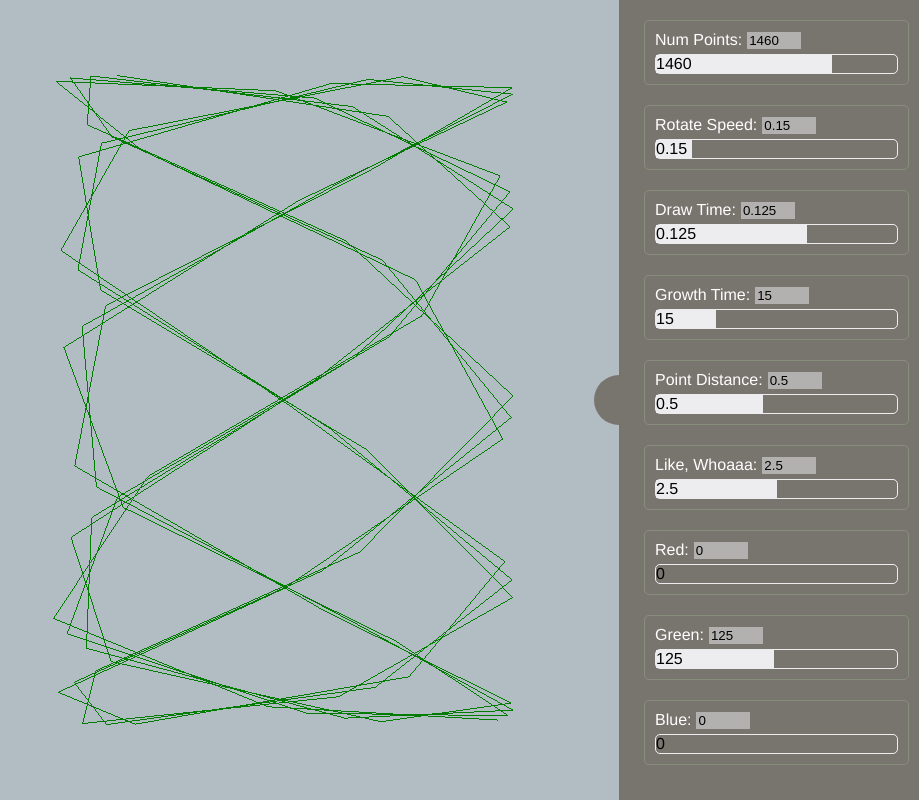
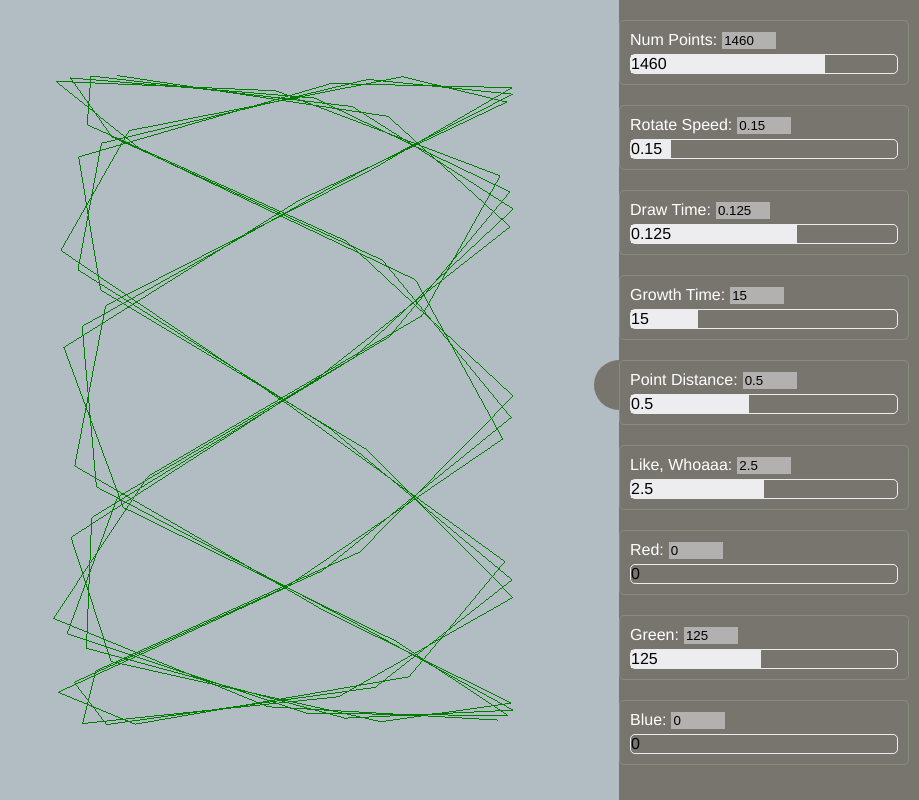
Before and after one commit to edwardsCam/generative, a React app: page / in a window 1280 px wide. Both pictures are taken after a click on the element 1267 px from the left and 400 px from the top of the page. Shown: the whole page, without its empty margins (361-1280 px from the left). Built offline with nearby package versions, Linux system fonts and the light colour scheme.

Commit message:
fixed some weirdness in the tray css

```diff
--- a/src/components/PatternTray.js
+++ b/src/components/PatternTray.js
@@ -15,9 +15,11 @@ export default class PatternTray extends React.Component {
         <div className='hover-icon' onClick={this.props.onClickExpander}>
           {/* this.props.isOpen ? '<' : '>' */}
         </div>
-        <div>
-          {/*  TODO  */}
-        </div>
+        {this.props.isOpen && (
+          <div>
+            {/*  TODO  */}
+          </div>
+        )}
       </Tray>
     );
   }
--- a/src/components/PropsTray.js
+++ b/src/components/PropsTray.js
@@ -29,9 +29,11 @@ export default class PropsTray extends React.Component {
         <div className='hover-icon' onClick={this.props.onClickExpander}>
           {/* this.props.isOpen ? '>' : '<' */}
         </div>
-        <div className='tray-content'>
-          {this.props.isOpen && Object.keys(props).map(this.renderControl)}
-        </div>
+        {this.props.isOpen && (
+          <div className='tray-content'>
+            {Object.keys(props).map(this.renderControl)}
+          </div>
+        )}
       </Tray>
     );
   }
--- a/style/main.css
+++ b/style/main.css
@@ -17,24 +17,17 @@ body {
 }
 .tray.open {
   width: 300px;
-  transition: width 0.4s, right 0.4s;
 }
 
 .tray-left {
   left: 0;
 }
 .tray-left > .hover-icon {
-  margin-left: auto;
-  margin-right: 0;
   border-bottom-right-radius: 50px;
   border-top-right-radius: 50px;
-  left: 0;
 }
 .tray-left.open > .hover-icon {
-  left: 25px;
-}
-.tray-left.open > .hover-icon:hover {
-  left: 35px;
+  margin-left: 300px;
 }
 
 .tray-right {
@@ -48,29 +41,25 @@ body {
   border-top-left-radius: 50px;
 }
 .tray-right > .hover-icon:hover {
-  right: 10px;
-}
-.tray-right.open > .hover-icon:hover {
-  right: 35px;
+  right: -25px;
 }
 .tray-right.open > .hover-icon {
-  margin-left: 0;
-  margin-right: auto;
-  right: 25px;
+  right: 300px;
 }
 
 .hover-icon {
-  position: relative;
+  position: absolute;
+  top: 45%;
   min-width: 25px;
   min-height: 50px;
-  margin-top: auto;
-  margin-bottom: auto;
   background-color: rgba(107, 99, 91, 0.8);
-  transition: border-radius 0.4s, background-color 0.1s, min-width 0.1s, min-height 0.1s, left 0.1s, right 0.1s;
+  transition-property: border-radius, right, margin-left, background-color, min-width, min-height, top;
+  transition-duration: 0.4s, 0.4s, 0.4s, 0.1s, 0.1s, 0.1s, 0.1s;
 }
 .hover-icon:hover {
   min-width: 35px;
   min-height: 60px;
+  top: 44%;
   background-color: rgb(107, 99, 91);
 }
 
```
